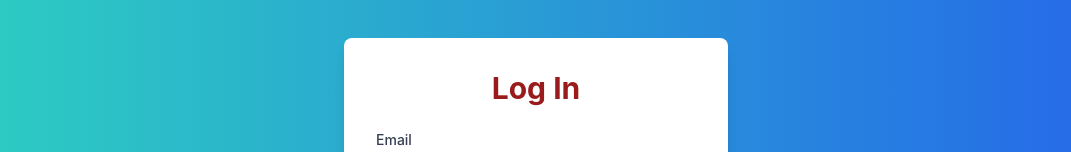
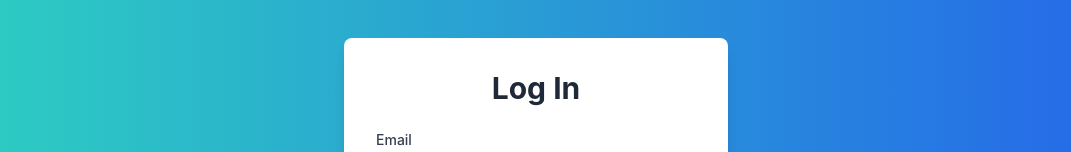
Before and after one commit to kaveesha4890/Trackonomy, a React (Create React App) app in the folder frontend/: page /login in a window 1280 px wide. Shown: the part 162-314 px from the top of the page, without its empty margins (104-1175 px from the left). Built offline with nearby package versions, Linux system fonts and the light colour scheme.

Commit message:
Update Login.jsx

```diff
--- a/frontend/src/pages/Login.jsx
+++ b/frontend/src/pages/Login.jsx
@@ -55,7 +55,7 @@ const Login = () => {
     return (
         <div className="min-h-screen flex items-center justify-center bg-gradient-to-r from-teal-400 to-blue-600">
             <div className="bg-white p-8 rounded-lg shadow-lg w-96">
-                <h2 className="text-3xl font-bold mb-6 text-red-800 text-center">Log In</h2>
+                <h2 className="text-3xl font-bold mb-6 text-gray-800 text-center">Log In</h2>
                 {showForgotPassword ? (
                     <form onSubmit={handleForgotPassword}>
                         <div className="mb-4">
```
